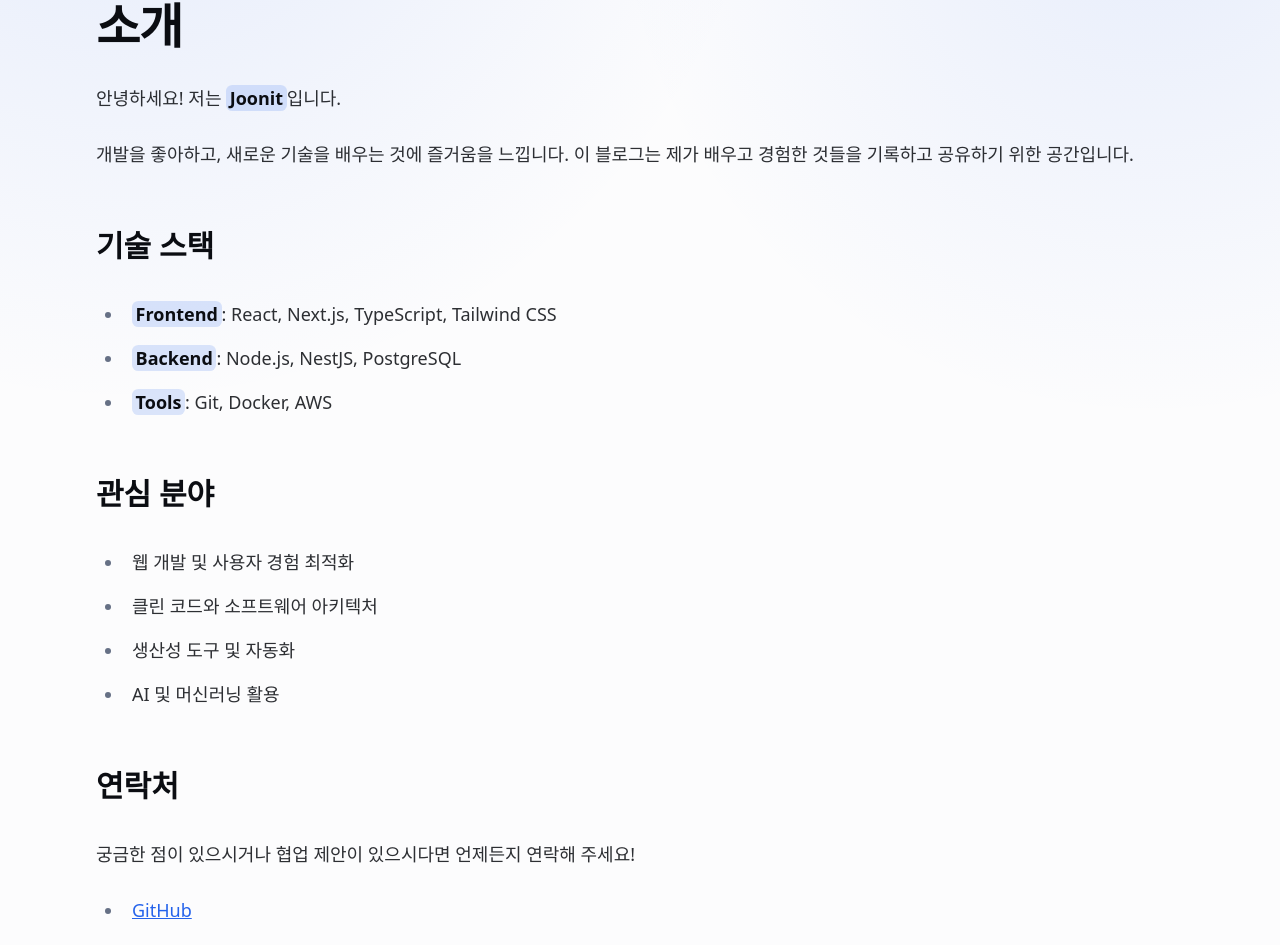
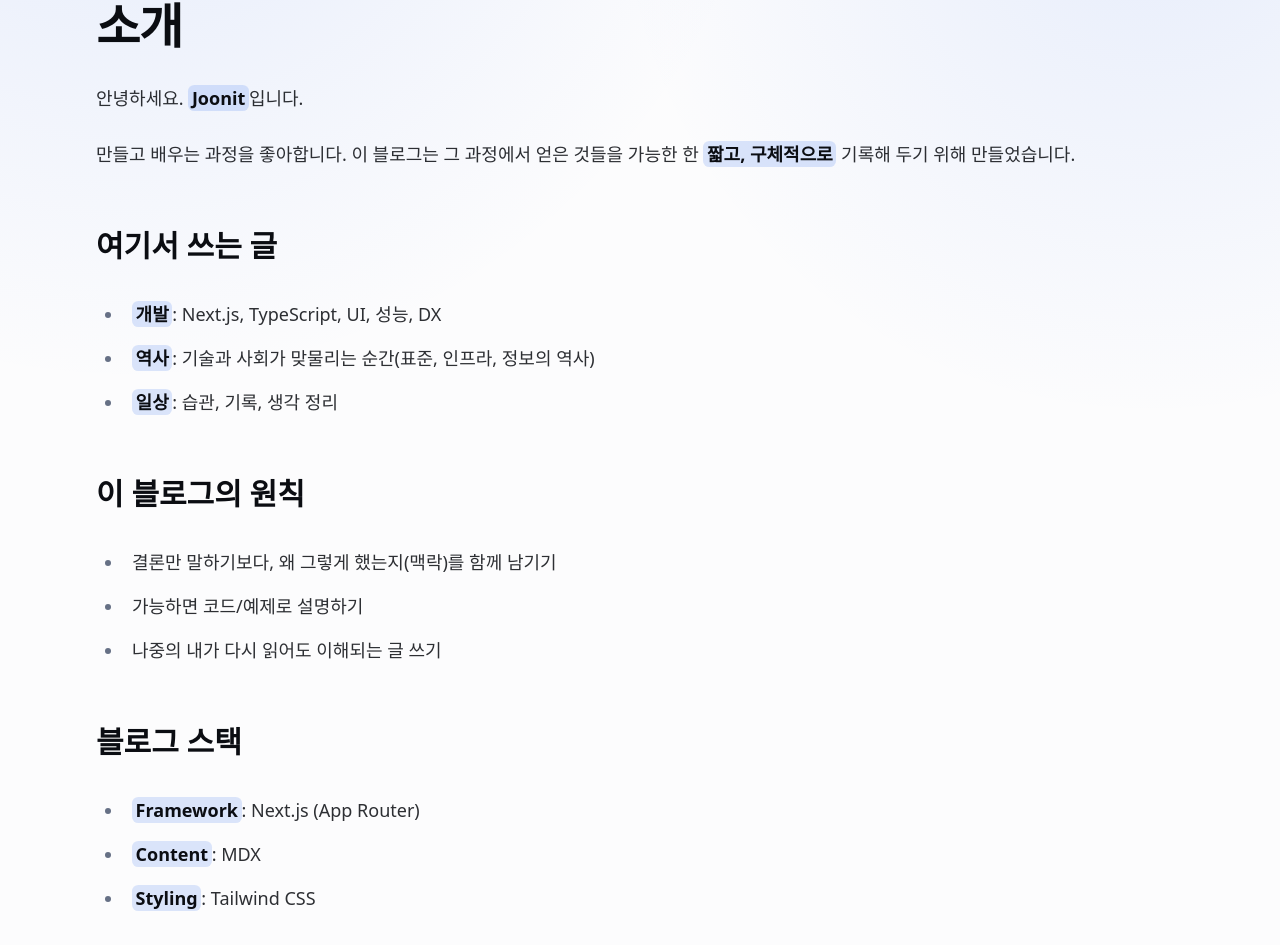
Before and after one commit to parkjs1362/joonit, a Next.js app: page /about in a window 1280 px wide. Shown: the part 121-1066 px from the top of the page. Built offline with nearby package versions, Linux system fonts and the light colour scheme.

Commit message:
chore: 소개/글 가독성 개선 및 사이드바 링크 정리

```diff
--- a/app/about/page.tsx
+++ b/app/about/page.tsx
@@ -17,52 +17,64 @@ export default function AboutPage() {
 
         <div className="prose prose-lg max-w-none">
           <p>
-            안녕하세요! 저는 <strong>Joonit</strong>입니다.
+            안녕하세요. <strong>Joonit</strong>입니다.
           </p>
 
           <p>
-            개발을 좋아하고, 새로운 기술을 배우는 것에 즐거움을 느낍니다.
-            이 블로그는 제가 배우고 경험한 것들을 기록하고 공유하기 위한 공간입니다.
+            만들고 배우는 과정을 좋아합니다. 이 블로그는 그 과정에서 얻은 것들을
+            가능한 한 <strong>짧고, 구체적으로</strong> 기록해 두기 위해 만들었습니다.
           </p>
 
-          <h2>기술 스택</h2>
+          <h2>여기서 쓰는 글</h2>
           <ul>
             <li>
-              <strong>Frontend</strong>: React, Next.js, TypeScript, Tailwind CSS
+              <strong>개발</strong>: Next.js, TypeScript, UI, 성능, DX
             </li>
             <li>
-              <strong>Backend</strong>: Node.js, NestJS, PostgreSQL
+              <strong>역사</strong>: 기술과 사회가 맞물리는 순간(표준, 인프라, 정보의 역사)
             </li>
             <li>
-              <strong>Tools</strong>: Git, Docker, AWS
+              <strong>일상</strong>: 습관, 기록, 생각 정리
             </li>
           </ul>
 
-          <h2>관심 분야</h2>
+          <h2>이 블로그의 원칙</h2>
           <ul>
-            <li>웹 개발 및 사용자 경험 최적화</li>
-            <li>클린 코드와 소프트웨어 아키텍처</li>
-            <li>생산성 도구 및 자동화</li>
-            <li>AI 및 머신러닝 활용</li>
+            <li>결론만 말하기보다, 왜 그렇게 했는지(맥락)를 함께 남기기</li>
+            <li>가능하면 코드/예제로 설명하기</li>
+            <li>나중의 내가 다시 읽어도 이해되는 글 쓰기</li>
+          </ul>
+
+          <h2>블로그 스택</h2>
+          <ul>
+            <li>
+              <strong>Framework</strong>: Next.js (App Router)
+            </li>
+            <li>
+              <strong>Content</strong>: MDX
+            </li>
+            <li>
+              <strong>Styling</strong>: Tailwind CSS
+            </li>
           </ul>
 
           <h2>연락처</h2>
           <p>
-            궁금한 점이 있으시거나 협업 제안이 있으시다면 언제든지 연락해 주세요!
+            질문이나 협업 제안이 있다면 편하게 연락 주세요.
           </p>
           <ul>
+            <li>
+              <a href={`mailto:${siteConfig.author.email}`}>
+                {siteConfig.author.email}
+              </a>
+            </li>
             <li>
               <a
                 href={siteConfig.author.github}
                 target="_blank"
                 rel="noopener noreferrer"
               >
-                GitHub
-              </a>
-            </li>
-            <li>
-              <a href={`mailto:${siteConfig.author.email}`}>
-                {siteConfig.author.email}
+                GitHub (github.com/parkjs1362)
               </a>
             </li>
           </ul>
--- a/app/blog/[slug]/page.tsx
+++ b/app/blog/[slug]/page.tsx
@@ -154,27 +154,6 @@ export default async function BlogPostPage({ params }: PageProps) {
                 <p className="mt-1 text-sm text-muted leading-relaxed">
                   {siteConfig.description}
                 </p>
-                <a
-                  href={siteConfig.author.github}
-                  target="_blank"
-                  rel="noopener noreferrer"
-                  className="mt-4 inline-flex items-center gap-2 text-sm text-primary hover:text-primary-hover transition-colors"
-                >
-                  GitHub
-                  <svg
-                    className="w-4 h-4"
-                    fill="none"
-                    viewBox="0 0 24 24"
-                    stroke="currentColor"
-                  >
-                    <path
-                      strokeLinecap="round"
-                      strokeLinejoin="round"
-                      strokeWidth={2}
-                      d="M13 7h6m0 0v6m0-6L10 20"
-                    />
-                  </svg>
-                </a>
               </div>
             </div>
           </aside>
--- a/content/posts/black-death-labor-market-shock.mdx
+++ b/content/posts/black-death-labor-market-shock.mdx
@@ -8,7 +8,7 @@ tags: ["역사", "중세", "경제사", "전염병"]
 
 ## 전염병은 사회의 '변수'가 아니라 '충격'이었다
 
-흑사병(흑사병/페스트)은 중세 유럽 사회를 흔든 거대한 사건으로 기억됩니다. 보통은:
+흑사병(페스트)은 중세 유럽 사회를 흔든 거대한 사건으로 기억됩니다. 보통은:
 
 - 공포
 - 종교적 반응
```
Also changed, not shown: content/posts/caffeine-half-life-afternoon-coffee.mdx (+7 -5 lines), content/posts/decision-fatigue-build-defaults.mdx (+6 -4 lines), content/posts/time-feels-faster-with-age.mdx (+6 -4 lines).
